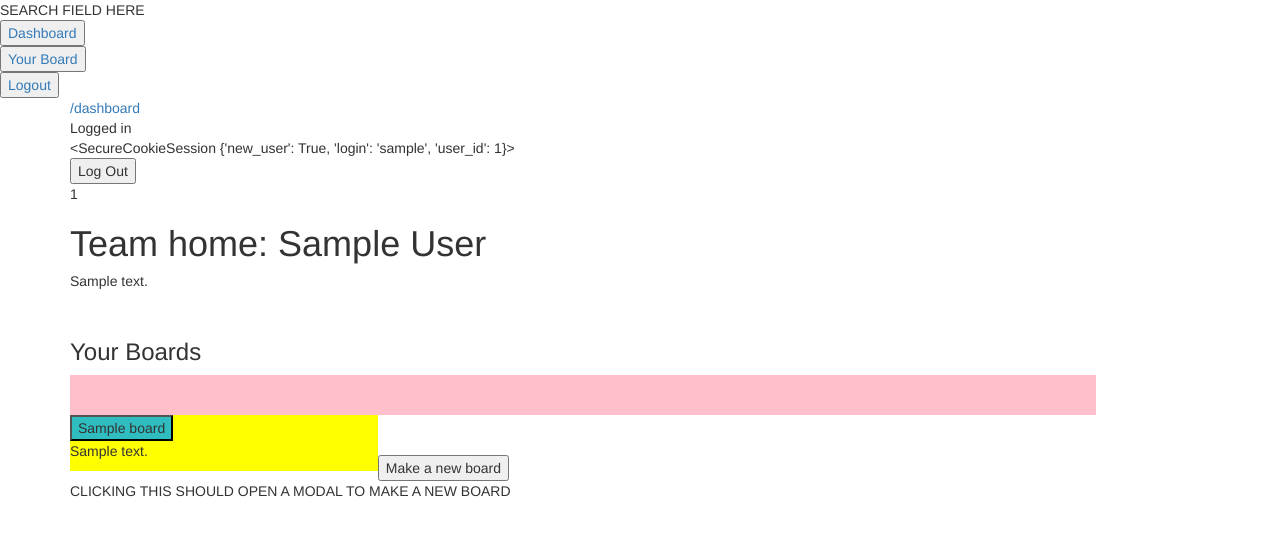
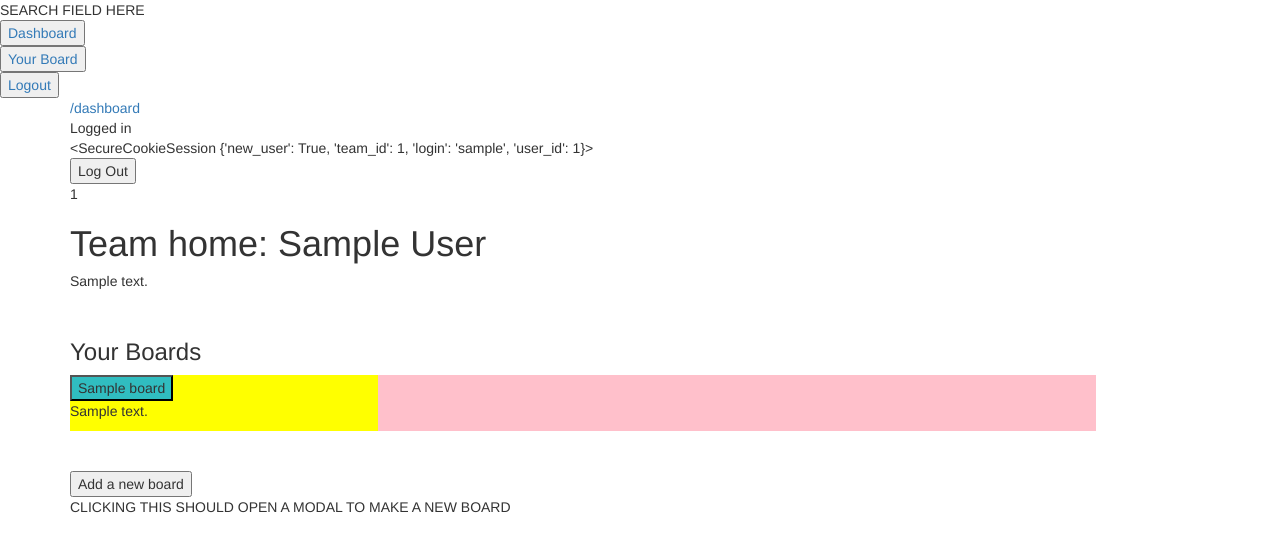
Before and after one commit to moreKEYTAR/Hackbright-project, a Flask app: template templates/team-main.html in a window 1280 px wide. Shown: the top 552 px of the page. Run offline with Flask 2, Linux system fonts and the light colour scheme; the template is opened without the code that fills it: values that come from a table or form of the project are taken from there, others are empty; the visitor is signed in with stand-in values (Sample User, id 1); tables that the repository leaves empty hold one stand-in row (values such as "Sample post"); some libraries are stand-ins or nearby versions.

Commit message:
Boards display now toggle on and off; modal working with a textarea; route to make a new board working.

```diff
--- a/server.py
+++ b/server.py
@@ -123,6 +123,10 @@ def password_recovery():
 def dashboard():
     """Renders dashboard view, grabbing existing teams for display"""
 
+    session["team_id"] = None
+        # Creates a session key for team_id, which is needed in the new board
+        # route, and therefore must be reset.
+
     if session.get("new_user"):
         flash("New user! Tutorial time! NEED TO MAKE POP UP")
 
@@ -225,58 +229,46 @@ def display_ignored_teams():
 def view_team():
     """Renders view of team page, with board"""
 
-    team_id = request.args.get("team")
+    team_id = session.get("team_id")
+
+    if team_id is None:
+        team_id = request.args.get("team")
+        session["team_id"] = team_id
+
     team_object = Team.query.filter_by(t_id=team_id).first()  # REFACTOR THIS
-
-    # boards_list = []
-
-    # # new dictionary
-    # team_dict = {"t_id": team_id,
-    #              "name": team_object.name,
-    #              "desc": team_object.desc}
-
-    # boards_array = Board.query.filter_by(team_id=team_id).all()  # list of objects
-
-    # if boards_array:  # checks for whether any board object in the list
-    #     for board in boards_array:
-    #         # Add a dictionary with the keys b_id, name, desc, and updated
-    #             # as an item in the list boards_list
-    #         boards_list.append({"b_id": board.b_id,
-    #                             "name": board.name,
-    #                             "desc": board.desc,
-    #                             "updated": board.updated})
-    # return render_template('team-main.html',
-    #                        boards=boards_list,
-    #                        team=team_dict)
 
     return render_template("team-main.html", team=team_object)
 
 
 @app.route("/new-board", methods=["POST"])
-def create_board():
+def make_new_board():
     """Make a new board and update page without refresh; ajax."""
 
     ##### VALIDATION HERE PLEASE ######
     user_id = session.get("user_id")
 
-    name = request.form.get("name", "Untitled")  # board's name input
+    name = request.form.get("new-board-name", "Untitled")  # board's name input
         # Is this a good way to handle not requiring the team or board name
             # in the form, but in the data fields?
-    desc = request.form.get("description", None)  # board's desc input
-    team_id = request.form.get("team-id-info")
+    desc = request.form.get("new-board-desc", None)  # board's desc input
+    team_id = request.form.get("team-id")
+
+    session["team_id"] = team_id
+    # Not sure if I need this; it should already be there, but this keeps it
+        # current
 
     new_board = q.make_board(name, desc, team_id)
     q.add_to_db(new_board)
 
-    # flash("Team created! MAKE POPUP TO ASK To GO STRAIGHT TO THE TEAM PAGE")
-    return jsonify({"boardId": new_board.b_id})
+    flash("Board created! MAKE THAT BOARD SHOW AS DEFAULT!!!!")
+    return redirect("/view-team")
 
 
-@app.route("/view-board")
-def view_board():
-    """Renders view of a board's page, with projects"""
-                                                    ### NEED TO MAKE A ROUTE TO GO TO THE BOARD's PAGE########
-    pass
+# @app.route("/view-board")
+# def view_board():
+#     """Renders view of a board's page, with projects"""
+#                                                     ### NEED TO MAKE A ROUTE TO GO TO THE BOARD's PAGE########
+#     pass
 
 
 ###########################################################################
--- a/static/scripts/team-main.js
+++ b/static/scripts/team-main.js
@@ -1,39 +1,53 @@
 "use strict"; /*jslint node: true */
+
+
+/////////////////////////////////////////////////////////////////////////////
+/// BOARD VIEW CODE ///
+/////////////////////////////////////////////////////////////////////////////
 
 // div with id all-board-projects starts with 'hidden' toggled on
 $('.board-button').on('click', function (evt) {
     let boardId = $(this).data("boardId");
-    // the .data jquery method turns your data attribute kebab case into camel case by itself it is a witch
-    // the .data() contains the rest of the data-stuff string, not what it is set equal to
-        //.val is only for an input element. learning.
-        //all data attributes come as a string because html sends strings
-    $(".show-projects").hide();
-    $(".make-new-project").hide();
-    $("#show-projects-" + boardId).show();
-    $("#make-new-project-" + boardId).show();
+
+    // checks only the first div; if visible, toggles both off for the board
+        // when the button is clicked (again)
+    if ($("#show-projects-" + boardId).is(':visible')) {
+        $(".show-projects").hide();  // Close the div with the projects
+        $(".make-new-project").hide();  // Close the new project div
+    // handles clicking another board, which is not yet visible (regardless if
+        // any are visible)
+    } else {
+        $(".show-projects").hide();
+        $(".make-new-project").hide();
+        $("#show-projects-" + boardId).show();
+        $("#make-new-project-" + boardId).show();
+    }
 });
 
 
+/////////////////////////////////////////////////////////////////////////////
+/// MODAL CODE ///
+/////////////////////////////////////////////////////////////////////////////
 
+// https://www.w3schools.com/howto/howto_css_modals.asp
+let modal = document.getElementById('new-board-modal');
+// Button id. There is only one, so it is weird to use a classs...
+// but the id has the team id in jinja, so how can i get that in js?
 
-// $('#show-make-board').on('click', function (evt) {
-//     $('#new-board').toggleClass('hidden');
-// });
+// When the user clicks on the button, open the modal
+$("#new-board").on('click', function (evt) {
+    //let teamId = $(this).data("teamId");
+    modal.style.display = "block"; //changes css display value from none
+});
 
+// When the user clicks on <span> (x), close the modal
+$('#modal-close').on('click', function (evt) {
+    modal.style.display = "none"; //changes css display value from none
+});
 
-// <div class="board" id="{{ board.b_id }}">
-//         <button type="button" class="board-button">{{ board.name }}</button>
-//         <p class="description">{{ board.desc }}</p>
-
-//         {% if board.projects %}
-
-//           <div id="all-board-projects" class="hidden">
-
-//             {% for project in board.projects %}
-//               <br>
-//               <div class="project"
-//                    id="{{ project.p_id }}"
-//                    data-parent="{{board.b_id}}"
-//                    data-phase="{{ project.phase_code }}"
-//                    data-claiming-user="{{ project.user_id }}"
-//                    data-updated="{{ project.updated }}">
+// javascript for an event listener
+window.addEventListener("click", function (evt) {
+    if (event.target == modal) {
+        modal.style.display = "none";
+    }
+});
--- a/templates/team-main.html
+++ b/templates/team-main.html
@@ -5,10 +5,9 @@
    .board > button {
     background-color:#30bdc0;
     }
-
     .board {
     display:inline-block;
-    float:left;
+    /*float:left; */
     /* I had to add the float to get them to be inline at all*/
     vertical-align: top;
     background-color: yellow;
@@ -119,11 +141,46 @@
 {% endif %}
 <br><br>
 
-
-<div id="show-new-board">
-  <input id="show-make-board" type='button' value='Make a new board'>
+<!-- MAKE A NEW BOARD FOR THE TEAM: BUTTON -->
+<div id="make-new-board">
+  <button type="button" id="new-board"
+          data-team-id="{{ team.t_id }}">
+    Add a new board</button>
   <p> CLICKING THIS SHOULD OPEN A MODAL TO MAKE A NEW BOARD </p>
 </div>
+
+<!-- MODAL WINDOW, TRIGGERED BY MAKE NEW BOARD BUTTON -->
+<div id="new-board-modal" class="modal">
+  <!-- This modal starts hidden, using css display:none -->
+
+    <!-- MODAL WINDOW CONTENT -->
+    <div class="modal-content">
+      <span id="modal-close">&times;</span>
+      <!-- MODAL FORM -->
+      <h3>Make a new board</h3>
+
+      <form action="/new-board" method="POST"
+            id="make-new-board-form">
+        <span>Name your board:</span>
+        <input type="text" name="new-board-name" placeholder="required"
+               required><br>
+        <span>Description:</span>
+        <div>
+          <textarea form="make-new-board-form" name="new-board-desc"
+                    placeholder="optional"></textarea>
+        </div>
+        <input type="hidden" name="team-id" value="{{ team.t_id }}">
+        <input type="submit" value="Submit" id="submit-new-board-form">
+      </form>
+
+    </div>
+    <!-- These class names are borrowed from W3Schools  -->
+    <!-- &times; makes a perfectly angled x. search "HTML entities" -->
+
+
+</div>
+
+
 
 <br>
 <br>
```
Also changed, not shown: other parts of templates/team-main.html (+36 -13 lines).
